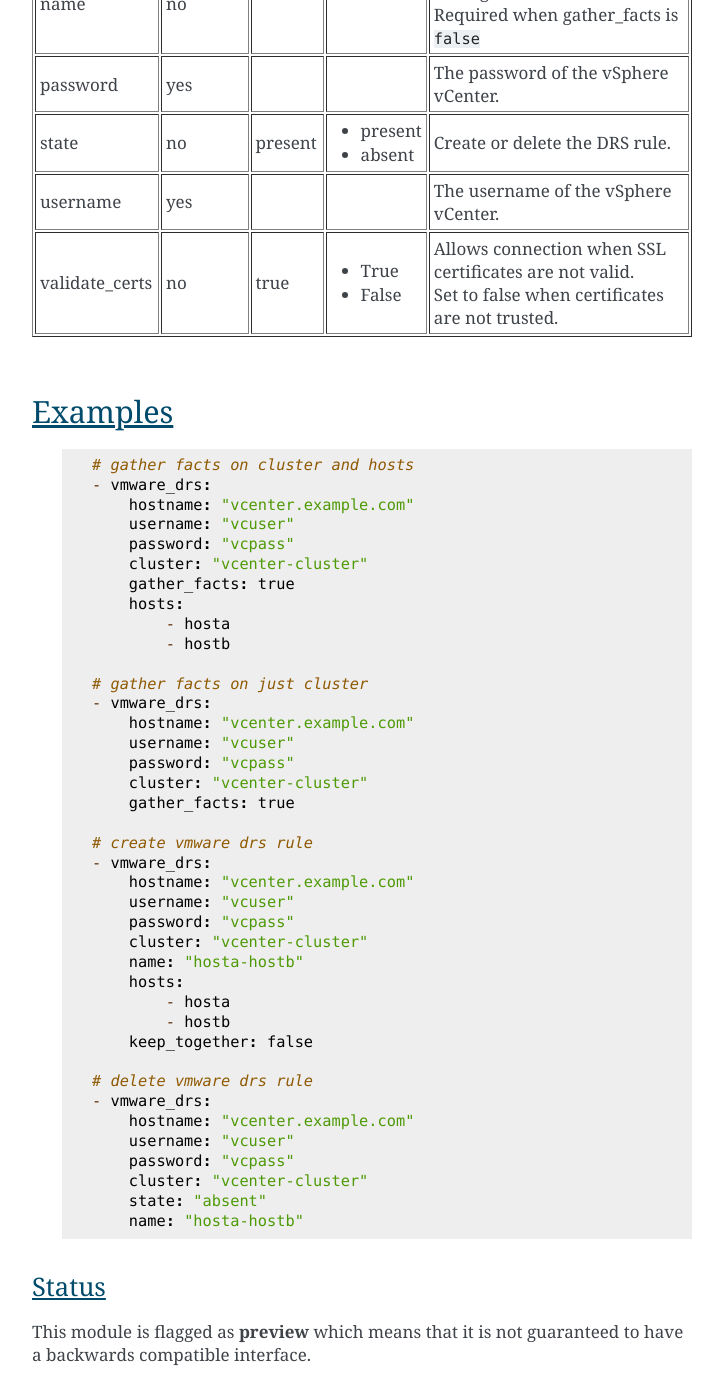
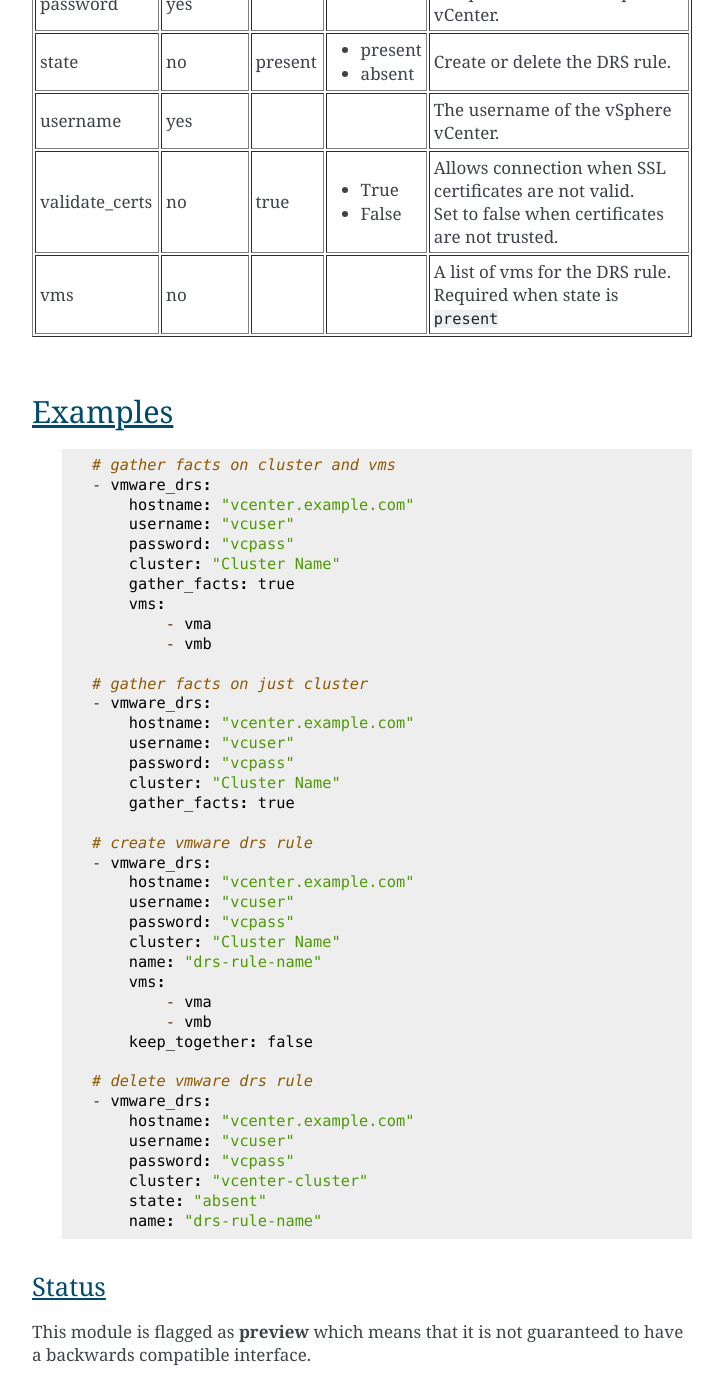
Before and after one commit to napalm255/ansible-vmware_drs, a Sphinx documentation site: the page built from docs/vmware_drs.rst, in a window 1280 px wide and 1400 px high, scrolled down 1424 px. Shown: the whole window, without its empty margins (388-1111 px from the left). Built offline with Sphinx 7.4.7, drawn with Linux system fonts in a browser that asks for light colours; some of the changed text lies outside the part shown.

Commit message:
updated docs

```diff
--- a/docs/vmware_drs.rst
+++ b/docs/vmware_drs.rst
@@ -37,72 +37,61 @@
     <th class="head">choices</th>
     <th class="head">comments</th>
     </tr>
-            <tr>
-    <td>cluster<br/><div style="font-size: small;"></div></td>
+                <tr><td>cluster<br/><div style="font-size: small;"></div></td>
     <td>yes</td>
     <td></td>
-        <td><ul></ul></td>
-        <td><div>The cluster name for the DRS rule.</div></td></tr>
-            <tr>
-    <td>force_update<br/><div style="font-size: small;"></div></td>
+        <td></td>
+        <td><div>The cluster name for the DRS rule.</div>        </td></tr>
+                <tr><td>force_update<br/><div style="font-size: small;"></div></td>
     <td>no</td>
     <td>false</td>
         <td><ul><li>True</li><li>False</li></ul></td>
-        <td><div>Force an update.</div><div>Performs a delete and create.</div><div>Note: Task will always be marked as changed.</div></td></tr>
-            <tr>
-    <td>gather_facts<br/><div style="font-size: small;"></div></td>
+        <td><div>Force an update.</div><div>Performs a delete and create.</div><div>Note: Task will always be marked as changed.</div>        </td></tr>
+                <tr><td>gather_facts<br/><div style="font-size: small;"></div></td>
     <td>no</td>
     <td>false</td>
         <td><ul><li>True</li><li>False</li></ul></td>
-        <td><div>If set to <code>true</code>, fact gather only.</div><div>Return rules defined on cluster.</div><div>If hosts are defined, return hosts facts.</div></td></tr>
-            <tr>
-    <td>hostname<br/><div style="font-size: small;"></div></td>
+        <td><div>If set to <code>true</code>, fact gather only.</div><div>Return rules defined on cluster.</div><div>If vms are defined, return vm facts.</div>        </td></tr>
+                <tr><td>hostname<br/><div style="font-size: small;"></div></td>
     <td>yes</td>
     <td></td>
-        <td><ul></ul></td>
-        <td><div>The hostname or IP address of the vSphere vCenter.</div></td></tr>
-            <tr>
-    <td>hosts<br/><div style="font-size: small;"></div></td>
-    <td>no</td>
-    <td></td>
-        <td><ul></ul></td>
-        <td><div>A list of hosts for the DRS rule.</div><div>Required when state is <code>present</code></div></td></tr>
-            <tr>
-    <td>keep_together<br/><div style="font-size: small;"></div></td>
+        <td></td>
+        <td><div>The hostname or IP address of the vSphere vCenter.</div>        </td></tr>
+                <tr><td>keep_together<br/><div style="font-size: small;"></div></td>
     <td>no</td>
     <td></td>
         <td><ul><li>True</li><li>False</li></ul></td>
-        <td><div>Required when state is set to <code>present</code>.</div><div>Set to <code>true</code> will create an Affinity rule.</div><div>Set to <code>false</code> will create an AntiAffinity rule.</div><div>Use <code>force_update</code> to change an existing rule.</div></td></tr>
-            <tr>
-    <td>name<br/><div style="font-size: small;"></div></td>
+        <td><div>Required when state is set to <code>present</code>.</div><div>Set to <code>true</code> will create an Affinity rule.</div><div>Set to <code>false</code> will create an AntiAffinity rule.</div><div>Use <code>force_update</code> to change an existing rule.</div>        </td></tr>
+                <tr><td>name<br/><div style="font-size: small;"></div></td>
     <td>no</td>
     <td></td>
-        <td><ul></ul></td>
-        <td><div>The name of the DRS rule to manage.</div><div>Required when gather_facts is <code>false</code></div></td></tr>
-            <tr>
-    <td>password<br/><div style="font-size: small;"></div></td>
+        <td></td>
+        <td><div>The name of the DRS rule to manage.</div><div>Required when gather_facts is <code>false</code></div>        </td></tr>
+                <tr><td>password<br/><div style="font-size: small;"></div></td>
     <td>yes</td>
     <td></td>
-        <td><ul></ul></td>
-        <td><div>The password of the vSphere vCenter.</div></td></tr>
-            <tr>
-    <td>state<br/><div style="font-size: small;"></div></td>
+        <td></td>
+        <td><div>The password of the vSphere vCenter.</div>        </td></tr>
+                <tr><td>state<br/><div style="font-size: small;"></div></td>
     <td>no</td>
     <td>present</td>
         <td><ul><li>present</li><li>absent</li></ul></td>
-        <td><div>Create or delete the DRS rule.</div></td></tr>
-            <tr>
-    <td>username<br/><div style="font-size: small;"></div></td>
+        <td><div>Create or delete the DRS rule.</div>        </td></tr>
+                <tr><td>username<br/><div style="font-size: small;"></div></td>
     <td>yes</td>
     <td></td>
-        <td><ul></ul></td>
-        <td><div>The username of the vSphere vCenter.</div></td></tr>
-            <tr>
-    <td>validate_certs<br/><div style="font-size: small;"></div></td>
+        <td></td>
+        <td><div>The username of the vSphere vCenter.</div>        </td></tr>
+                <tr><td>validate_certs<br/><div style="font-size: small;"></div></td>
     <td>no</td>
     <td>true</td>
         <td><ul><li>True</li><li>False</li></ul></td>
-        <td><div>Allows connection when SSL certificates are not valid.</div><div>Set to false when certificates are not trusted.</div></td></tr>
+        <td><div>Allows connection when SSL certificates are not valid.</div><div>Set to false when certificates are not trusted.</div>        </td></tr>
+                <tr><td>vms<br/><div style="font-size: small;"></div></td>
+    <td>no</td>
+    <td></td>
+        <td></td>
+        <td><div>A list of vms for the DRS rule.</div><div>Required when state is <code>present</code></div>        </td></tr>
         </table>
     </br>
 
@@ -113,23 +102,23 @@
 
  ::
 
-    # gather facts on cluster and hosts
+    # gather facts on cluster and vms
     - vmware_drs:
         hostname: "vcenter.example.com"
         username: "vcuser"
         password: "vcpass"
-        cluster: "vcenter-cluster"
+        cluster: "Cluster Name"
         gather_facts: true
-        hosts:
-            - hosta
-            - hostb
+        vms:
+            - vma
+            - vmb
 
     # gather facts on just cluster
     - vmware_drs:
         hostname: "vcenter.example.com"
         username: "vcuser"
         password: "vcpass"
-        cluster: "vcenter-cluster"
+        cluster: "Cluster Name"
         gather_facts: true
 
     # create vmware drs rule
@@ -137,11 +126,11 @@
         hostname: "vcenter.example.com"
         username: "vcuser"
         password: "vcpass"
-        cluster: "vcenter-cluster"
-        name: "hosta-hostb"
-        hosts:
-            - hosta
-            - hostb
+        cluster: "Cluster Name"
+        name: "drs-rule-name"
+        vms:
+            - vma
+            - vmb
         keep_together: false
 
     # delete vmware drs rule
@@ -151,7 +140,7 @@
         password: "vcpass"
         cluster: "vcenter-cluster"
         state: "absent"
-        name: "hosta-hostb"
+        name: "drs-rule-name"
 
 
 
```
